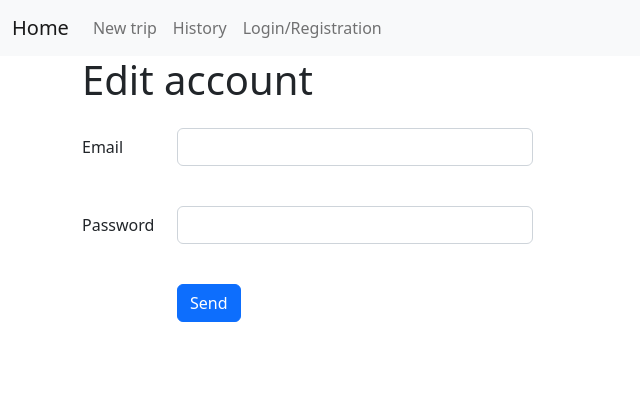
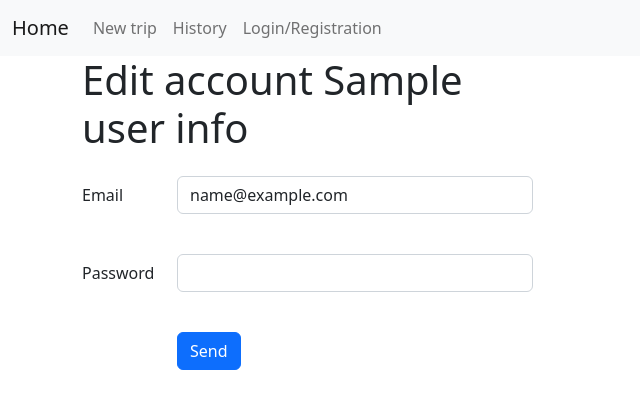
Before and after one commit to krzysztofgrabczynski/-Flask-trip_form-project_vol_2, a Flask app: template templates/edit_account.html in a window 1280 px wide. Shown: the top 409 px of the page, without its empty margins (0-640 px from the left). Run offline with Flask 2, Linux system fonts and the light colour scheme; the template is opened without the code that fills it: most values are stand-ins (such as "Sample title", 1, 10 or a date in 2020).

Commit message:
Editing visibility of the 'account' in navbar. Updating /edit_account route by adding basic functionality

```diff
--- a/app.py
+++ b/app.py
@@ -63,6 +63,9 @@ def login():
     db = get_db()
     user_info = UserPassword(session.get('user'))
     user_info.get_user_info(db)
+
+    if user_info.verify_correct:
+        return redirect(url_for('index'))
 
     if request.method == 'GET':
         return render_template('login.html', active_menu='login', user_info=user_info)
@@ -221,9 +224,20 @@ def edit_user_by_admin(user_name):
 
         return redirect(url_for('users'))
 
-@app.route('/edit_account/<user_name>', methods=['GET', 'POST'])
-def edit_account(user_name):
-    return 'not implemented'
+@app.route('/edit_account', methods=['GET', 'POST'])
+def edit_account():
+    db = get_db()
+    user_info = UserPassword(session.get('user'))
+    user_info.get_user_info(db)
+
+    if not user_info.verify_correct or user_info.is_admin:
+        return redirect(url_for('login'))
+
+    if request.method == 'GET':
+        return render_template('edit_account.html', active_menu='edit_account', user_info=user_info)
+
+    else:
+        return 'not implemented'
 
 
 if __name__ == '__main__':
--- a/templates/edit_account.html
+++ b/templates/edit_account.html
@@ -6,14 +6,14 @@
 
 <div class="container">
     <div class="row mb-3">
-        <div class="col-5 h1">Edit account {{ user.name }}</div>
+        <div class="col-5 h1">Edit account {{ user_info.name }}</div>
     </div>
-    <form id="user_form" action="{{ url_for('edit_account', user_name=user.name) }}" method="POST">
+    <form id="user_form" action="{{ url_for('edit_account') }}" method="POST">
 
         <div class="row mb-3">
             <div class="col-1 col-form-label"><label for="email">Email</label></div>
             <div class="col-4">
-                <input type="text" id="email" name="email" value="{{ user.email }}" class="form-control"><br>
+                <input type="text" id="email" name="email" value="{{ user_info.email }}" class="form-control"><br>
             </div>
         </div>
 
--- a/templates/menu.html
+++ b/templates/menu.html
@@ -23,6 +23,11 @@
             </ul>
           </li>
           {% endif %}
+          {% if user_info.verify_correct and not user_info.is_admin %}
+          <li class="nav-item">
+            <a class="nav-link {{ 'active' if active_menu == 'edit_account' }}" href="{{ url_for('edit_account') }}">Account</a>
+          </li>
+          {% endif %}
           {% if not user_info.verify_correct %}
           <li class="nav-item">
             <a class="nav-link {{ 'active' if active_menu == 'login' }}" href="{{ url_for('login') }}" tabindex="-1">Login/Registration</a>
```
